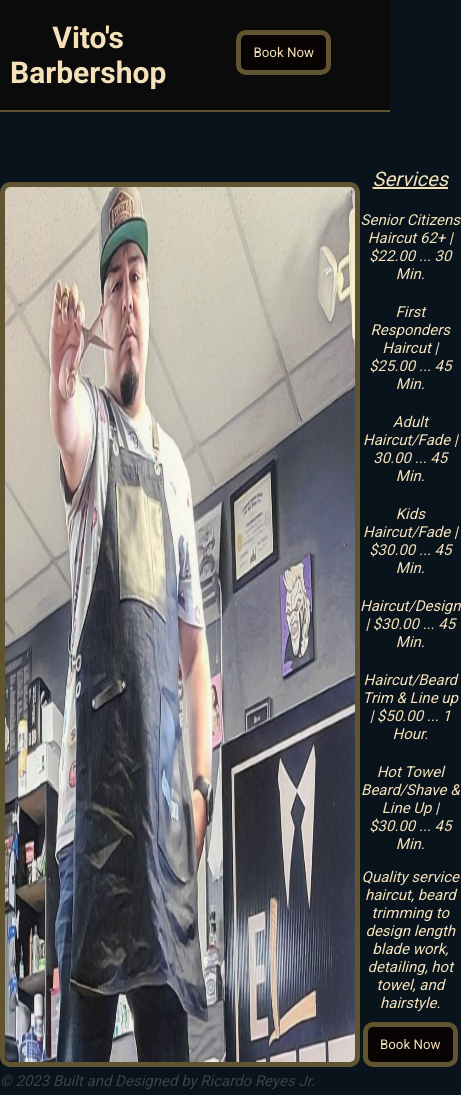
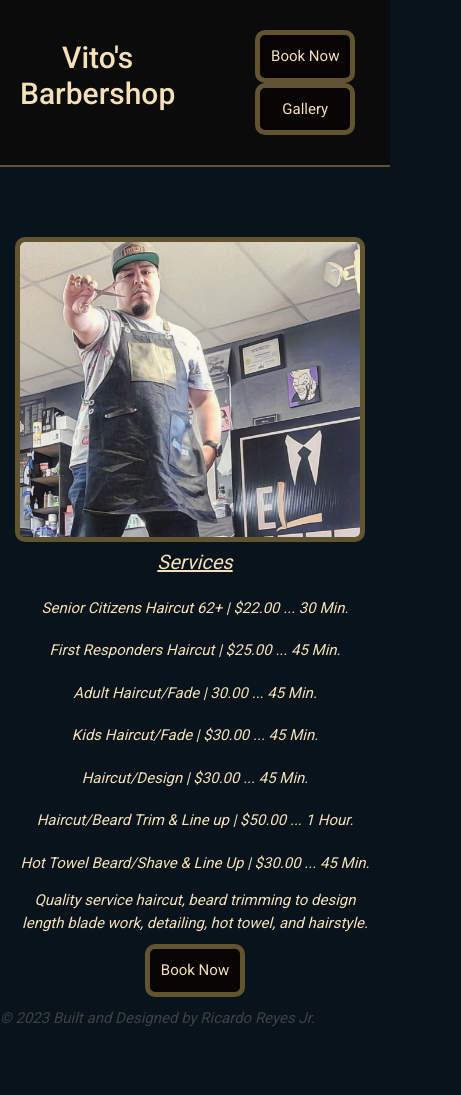
Before and after one commit to Ricardo-ReyesJr/vitos-barbershop-react, a React (Create React App) app: page / in a window 390 px wide. Shown: the whole page, 461 px wide, since content can reach past the window. After the commit the page ends 1039 px from the top, so only its background shows below. Built offline with nearby package versions, Linux system fonts and the light colour scheme.

Commit message:
added bootstrap to get the responsive. was having issues getting tailwind to work.

```diff
--- a/package.json
+++ b/package.json
@@ -6,6 +6,7 @@
     "@testing-library/jest-dom": "^5.17.0",
     "@testing-library/react": "^13.4.0",
     "@testing-library/user-event": "^13.5.0",
+    "bootstrap": "^5.3.2",
     "react": "^18.2.0",
     "react-dom": "^18.2.0",
     "react-router-dom": "^6.16.0",
--- a/public/index.html
+++ b/public/index.html
@@ -22,6 +22,10 @@
       Learn how to configure a non-root public URL by running `npm run build`.
     -->
     <title>Vito's Barbershop</title>
+
+    <!-- Bootstrap -->
+    <link href="https://cdn.jsdelivr.net/npm/bootstrap@5.3.2/dist/css/bootstrap.min.css" rel="stylesheet" integrity="sha384-T3c6CoIi6uLrA9TneNEoa7RxnatzjcDSCmG1MXxSR1GAsXEV/Dwwykc2MPK8M2HN" crossorigin="anonymous">
+
   </head>
   <body>
     <noscript>You need to enable JavaScript to run this app.</noscript>
--- a/src/components/Footer.js
+++ b/src/components/Footer.js
@@ -3,7 +3,7 @@ import React from "react";
 export default function Footer() {
     return(
         <>
-        <footer>
+        <footer className="navbar navbar-fixed-bottom">
             <p>&copy; 2023 Built and Designed by Ricardo Reyes Jr.</p>
         </footer>
         </>
--- a/src/components/Header.js
+++ b/src/components/Header.js
@@ -7,7 +7,7 @@ export default function Header() {
         <header>
             <nav>
                     <div className="logoImg">
-                        <h1 className="logo">Vito's Barbershop</h1>
+                        <h1 className="logo"><a href="/">Vito's Barbershop</a></h1>
                         <img className="shopPole" src={shoppole1} alt="" />
                     </div>
                     <ul className="menuBarItem">
@@ -15,7 +15,10 @@ export default function Header() {
                         <li className="menuItems"><a className="menuLink" href="gallery">Gallery</a></li>
                         <li className="menuItems"><a className="menuLink" href="https://squareup.com/appointments/book/lrq3d9374iqdsx/44P8ESKTVNVYE/start" target="_blank">Book Now</a></li>
                         <li className="menuItems"><a className="menuLink" href="contact">Contact</a></li>
+                        <section className='hiddenArea row'>
                         <li><button className="navBtn hiddenNav"><a className="aTag" href="https://squareup.com/appointments/book/lrq3d9374iqdsx/44P8ESKTVNVYE/start" target="_blank">Book Now</a></button></li>
+                        <li><button className="navBtn hiddenNav"><a  className="aTag" href="gallery">Gallery</a></button></li>
+                        </section>
                     </ul>
                 </nav>
             </header>
--- a/src/pages/Contact.js
+++ b/src/pages/Contact.js
@@ -4,7 +4,7 @@ export default function Contact() {
     return(
         <>
             {/* Contact Form */ }
-                <main className="contactArea">
+                <main className="contactArea container row">
                <section className="contactForm">
                     <form action='https://formspree.io/f/mknljvkp' method='POST'>
                         <h3>Contact Me</h3>
@@ -30,7 +30,7 @@ export default function Contact() {
                  </section>
 
             { /* Location and Map */}
-               <section className="locationHours">
+               <section className="locationHours row">
                    <div className="map">
                         <iframe src="https://www.google.com/maps/embed?pb=!1m18!1m12!1m3!1d3579.267326441792!2d-98.32727162623104!3d26.220502089498158!2m3!1f0!2f0!3f0!3m2!1i1024!2i768!4f13.1!3m3!1m2!1s0x8665a863e6722cf7%3A0x26587d6773e32637!2s1418%20N%20Conway%20Ave%2C%20Mission%2C%20TX%2078572!5e0!3m2!1sen!2sus!4v1696092110355!5m2!1sen!2sus" width="300" height="300" style={{border:0}} allowfullscreen="" aria-hidden="false" tabIndex="0" title='location map' />
                     </div>
--- a/src/pages/Home.js
+++ b/src/pages/Home.js
@@ -4,11 +4,11 @@ import vito from './Images/imgheroshot.jpg';
 export default function Home() {
     return(
         <>
-            <main className="heroSections">
-            <section className="heroSection1">
+            <main className="heroSections container row">
+            <section className="heroSection1 col-md-6">
                 <img className="vitoHeroShot" src={ vito } alt="vito" />
             </section>
-            <section className="heroSection2">
+            <section className="heroSection2 col-md-6">
                 <p className="services">Services</p>
                 <p>Senior Citizens Haircut 62+  |
                     $22.00 ... 30 Min.
--- a/src/style.css
+++ b/src/style.css
@@ -23,9 +23,11 @@ header {
     background: #0c0b0b;
     border-bottom: 2px solid #605431;
 }
-.logo {
+.logo a{
     font-size: 3rem;
     margin: 20px 10px;
+    text-decoration: none;
+    color: #F4E0B9;
 }
 nav{
     display: flex;
@@ -98,7 +100,7 @@ span {
     border: 5px solid #605431;
     color: #F4E0B9;
     padding: 10px;
-    width: 95px;
+    width: 100px;
     cursor: pointer;
 }
 .hiddenNav {
@@ -107,7 +109,7 @@ span {
     border: 5px solid #605431;
     color: #F4E0B9;
     padding: 10px;
-    width: 95px;
+    width: 100px;
     cursor: pointer;
     display: none;
 }
```
Also changed, not shown: 1 other file (tests, documents, lock files or other folders).
